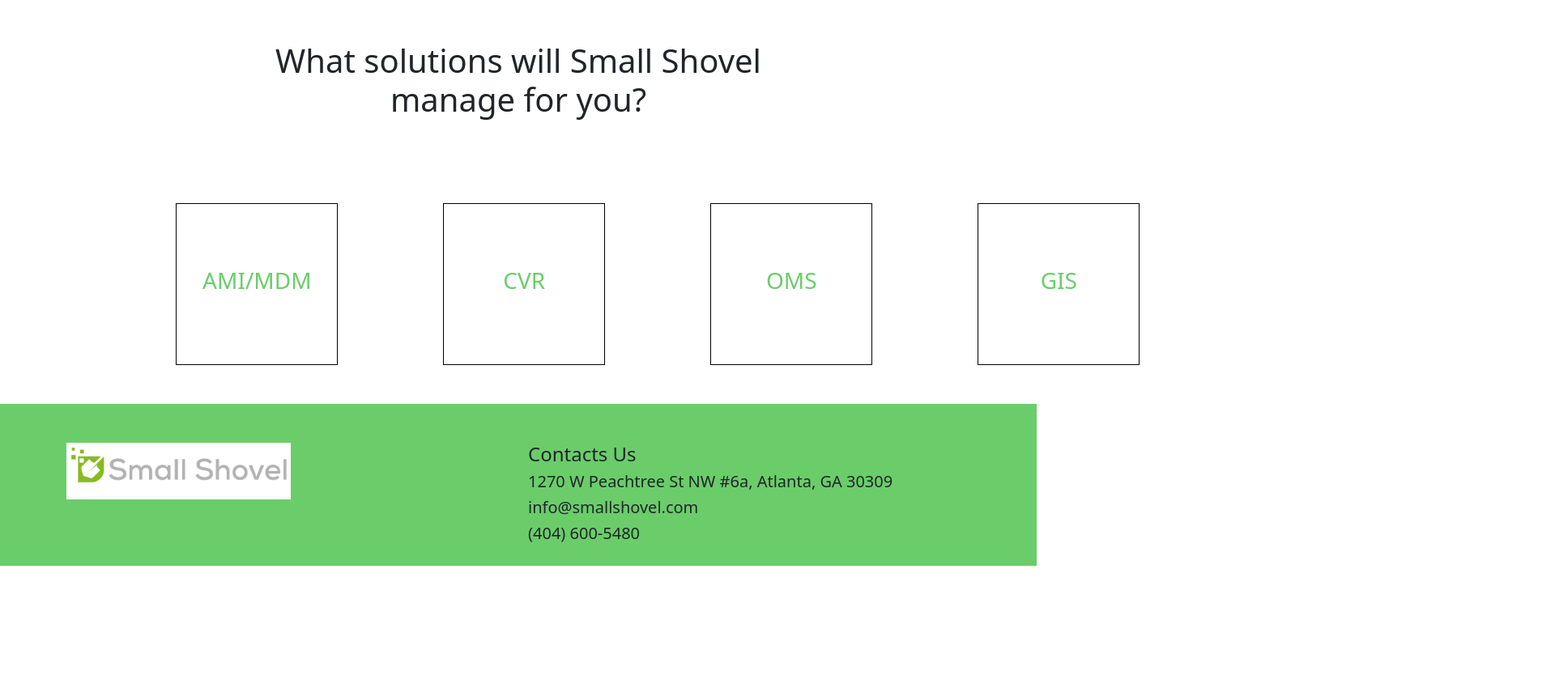
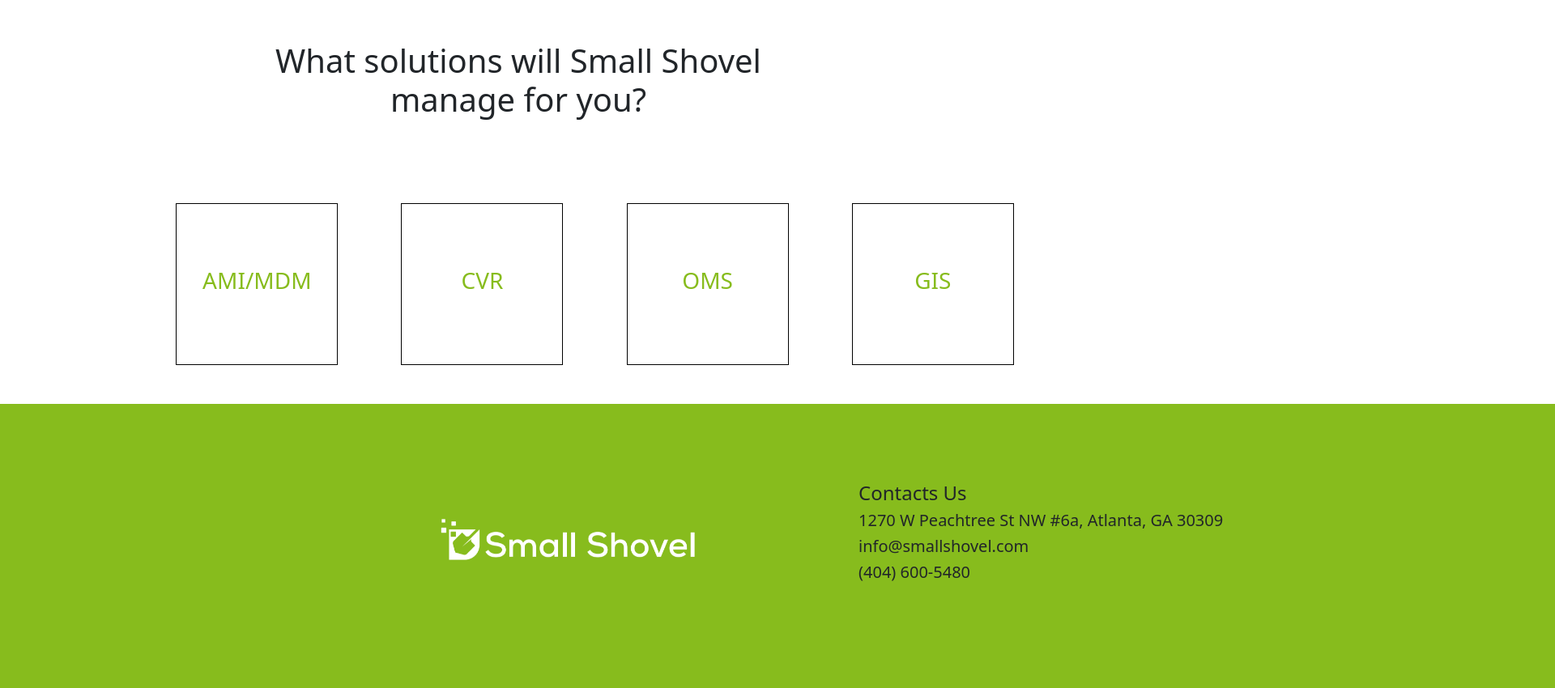
Before and after one commit to Mathi2702/web_design2, a plain HTML site: page index.html in a window 1280 px wide. Shown: the part 1366-2216 px from the top of the page at 81% size, 1920 px wide, since content can reach past the window. Before the commit the page ends 2065 px from the top, so only its background shows below. Drawn offline with nearby package versions, Linux system fonts and the light colour scheme.

Commit message:
logo at the bottom

```diff
--- a/index.html
+++ b/index.html
@@ -107,22 +107,22 @@
         </div>
     </div>
     <div class="row mt-5">
-      <div class="feature-box col-md-6 col-sm-12 offset-md-2">
+      <div class="feature-box col offset-md-2">
         <div class="squares mt-5">
-        <div class="box1" style="color:rgb(106, 205, 106) ;"><h3>AMI/MDM</h3></div>
-        <div class="box2" style="color:rgb(106, 205, 106) ;"><h3>CVR</h3></div>
-        <div class="box3" style="color:rgb(106, 205, 106) ;"><h3>OMS</h3></div>
-        <div class="box4" style="color:rgb(106, 205, 106) ;"><h3>GIS</h3></div>
+        <div class="box1" style="color: rgb(135, 188, 29);"><h3>AMI/MDM</h3></div>
+        <div class="box2" style="color: rgb(135, 188, 29) ;"><h3>CVR</h3></div>
+        <div class="box3" style="color: rgb(135, 188, 29) ;"><h3>OMS</h3></div>
+        <div class="box4" style="color: rgb(135, 188, 29) ;"><h3>GIS</h3></div>
       </div>
     </div>
     </div>
     <footer class="page-footer darken-4 mt-5">
       <div class="container">
         <div class="row">
-          <div class="col 6 mt-5">
-            <img src="./static/images/logo.jpg" height="70" alt="logo">
+          <div class="col 6 mt-5 mx-5">
+            <img src="./static/images/logo1.png" height="300" style="border:none"logo">
           </div>
-          <div class="col 6 mt-5">
+          <div class="col 6 mt-5 pt-5">
             <h4 class="white-text">Contacts Us</h4>
             <h5 class="grey-text text-lighten-4">1270 W Peachtree St NW #6a, Atlanta, GA 30309 </h5>
             <h5 class="grey-text text-lighten-4">info@smallshovel.com</h5>
--- a/static/css/style.css
+++ b/static/css/style.css
@@ -15,7 +15,7 @@ body
 }
 /*hovering overnav bar*/
 .navbar-nav a {
-  color :rgb(106, 205, 106);
+  color : rgb(135, 188, 29);
   font-size: 1.2rem;
   font-weight: 600;
 
@@ -45,7 +45,7 @@ body
   display: grid;
   grid-template-columns: repeat(4, 1fr);
   grid-template-rows: 1fr;
-  grid-gap: 130px;
+  grid-gap: 50px;
   align-items: center;
 
 }
@@ -64,7 +64,7 @@ body
 }
 
 .page-footer{
-  background-color: rgb(106, 205, 106);
-  height: 200px;
-
+  background-color: rgb(135, 188, 29);
+  height: 400px;
+  width: 2000px
 }
```
Also changed, not shown: static/images/logo1.png (added).
